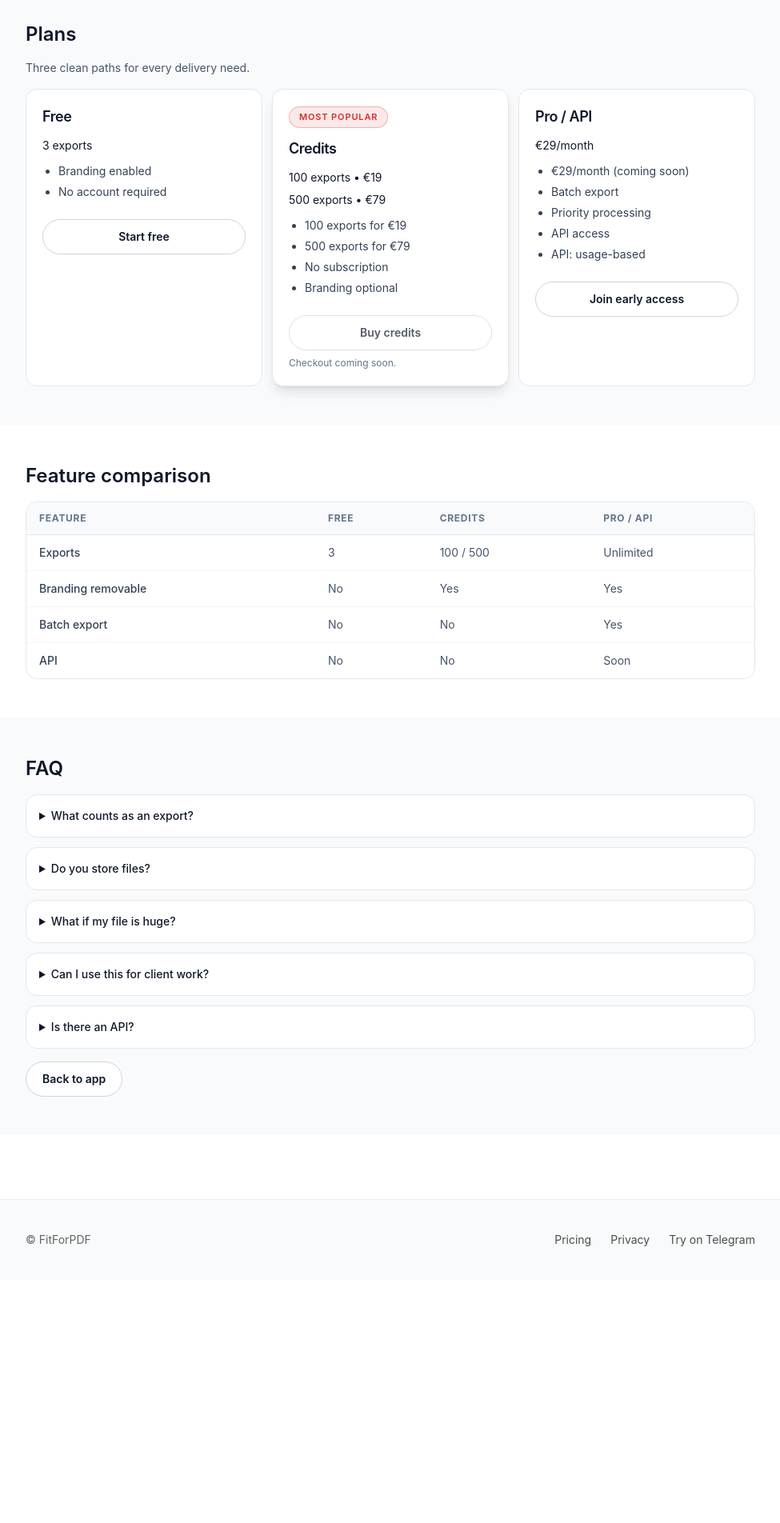
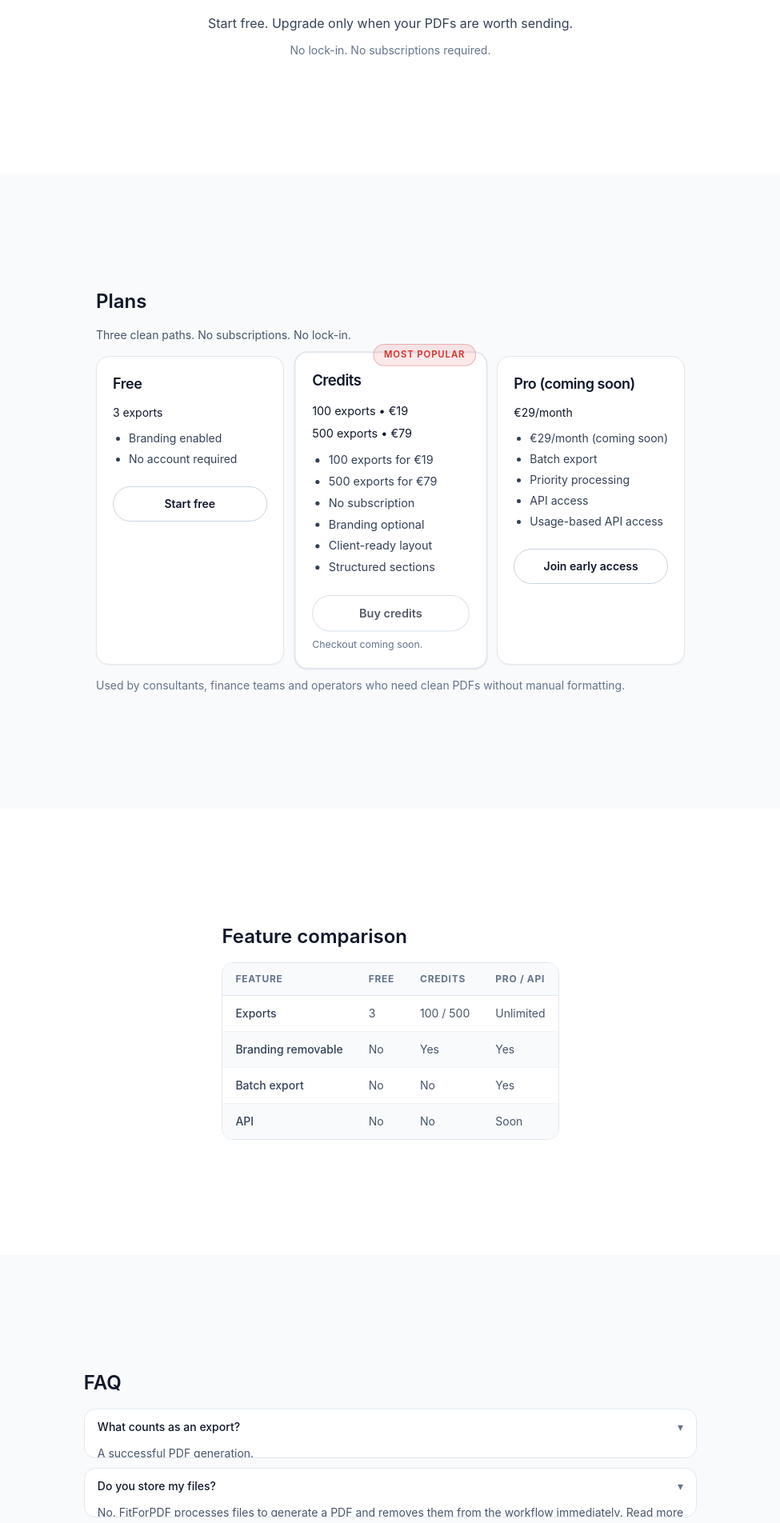
Before and after one commit to Togetheart/fitforpdf-frontend, a Next.js app: page /pricing in a window 1280 px wide. Shown: the part 376-2280 px from the top of the page at 80% size, without its empty margins (152-1127 px from the left). Before the commit the page ends 1976 px from the top, so only its background shows below. Built offline with nearby package versions, Linux system fonts and the light colour scheme.

Commit message:
feat(pricing): Product Hunt-level premium hierarchy

```diff
--- a/app/components/PricingCards.jsx
+++ b/app/components/PricingCards.jsx
@@ -1,11 +1,11 @@
 import React from 'react';
 
 const CTA_BASE =
-  'inline-flex h-11 w-full items-center justify-center rounded-full border px-4 text-sm font-semibold transition';
+  'inline-flex h-11 w-full items-center justify-center rounded-full border px-4 text-sm font-semibold transition duration-150 ease-out';
 const CTA_PRIMARY =
-  `${CTA_BASE} border-[#D92D2A] bg-[#D92D2A] text-white hover:bg-[#c82727]`;
+  `${CTA_BASE} border-[#D92D2A] bg-[#D92D2A] text-white hover:bg-[#c82727] focus-visible:outline-none focus-visible:ring-2 focus-visible:ring-[#D92D2A]/40 focus-visible:ring-offset-2`;
 const CTA_SECONDARY =
-  `${CTA_BASE} border-slate-300 bg-white text-slate-900 hover:bg-slate-50`;
+  `${CTA_BASE} border-slate-300 bg-white text-slate-900 hover:bg-slate-50 focus-visible:outline-none focus-visible:ring-2 focus-visible:ring-slate-400/50 focus-visible:ring-offset-2`;
 
 function renderAction(plan) {
   if (plan.actionType === 'link') {
@@ -48,14 +48,14 @@ export default function PricingCards({
   gridTestId = 'pricing-grid',
 }) {
   const HeadingTag = headingTag;
-  const GRID_CLASS = 'grid grid-cols-1 gap-3 md:grid-cols-3';
+  const GRID_CLASS = 'grid grid-cols-1 gap-4 md:grid-cols-3';
 
   return (
     <div className={GRID_CLASS} data-testid={gridTestId}>
       {plans.map((plan) => {
         const cardClass = [
-          'rounded-[14px] border border-slate-200 bg-white p-5',
-          plan.recommended ? 'relative border-[#D92D2A]/40 shadow-lg transition-transform duration-200' : '',
+          'relative rounded-2xl border border-slate-200 bg-white p-5 shadow-sm transition duration-150 ease-out hover:-translate-y-0.5 hover:shadow-md',
+          plan.recommended ? 'border-2 border-[#D92D2A]/50 shadow-[0_10px_35px_-22px_rgba(0,0,0,0.35)] md:scale-[1.03]' : '',
           plan.recommended ? `md:${featuredScaleClass}` : '',
         ]
           .filter(Boolean)
@@ -73,7 +73,7 @@ export default function PricingCards({
             className={cardClass}
           >
             {plan.badge ? (
-              <div className="mb-3">
+              <div className="absolute -top-3 right-3">
                 <span
                   data-testid="pricing-badge"
                   className="inline-flex rounded-full border border-[#D92D2A]/30 bg-[#D92D2A]/10 px-3 py-1 text-[11px] font-semibold uppercase tracking-[0.08em] text-[#D92D2A]"
--- a/app/pricing/page.jsx
+++ b/app/pricing/page.jsx
@@ -1,47 +1,61 @@
 'use client';
 
-import React from 'react';
+import React, { useState } from 'react';
 import { PRICING_CARDS, PRICING_PAGE_COPY } from '../siteCopy.mjs';
 import PricingCards from '../components/PricingCards';
 import Section from '../components/Section';
 
-const LINK_CLASS = 'inline-flex h-11 items-center justify-center rounded-full border border-slate-300 bg-white px-5 text-sm font-semibold text-slate-900 transition hover:bg-slate-50';
+const LINK_CLASS =
+  'inline-flex h-11 items-center justify-center rounded-full border border-slate-300 bg-white px-5 text-sm font-semibold text-slate-900 transition duration-150 ease-out hover:bg-slate-50 focus-visible:outline-none focus-visible:ring-2 focus-visible:ring-slate-400/50 focus-visible:ring-offset-2';
+
+function Chevron({ open }) {
+  return (
+    <span
+      aria-hidden="true"
+      className={`text-slate-500 transition-transform duration-200 ${open ? 'rotate-180' : ''}`}
+    >
+      ▾
+    </span>
+  );
+}
 
 export default function PricingPage() {
+  const [openQuestion, setOpenQuestion] = useState(null);
+
   return (
     <div className="min-h-screen bg-white text-slate-900">
-      <Section id="pricing-hero" index={0}>
-        <p className="text-xs font-semibold uppercase tracking-[0.2em] text-slate-500">
-          Pricing
-        </p>
-        <h1 className="text-4xl font-[650] leading-tight tracking-tight sm:text-[56px]">
+      <Section id="pricing-hero" index={0} bg="bg-white" className="py-20 sm:py-24">
+        <div className="mx-auto max-w-2xl text-center">
+          <p className="text-xs font-semibold uppercase tracking-[0.2em] text-slate-500">Pricing</p>
+          <h1 className="mt-4 text-4xl font-[650] leading-tight tracking-tight sm:text-[56px]">
             {PRICING_PAGE_COPY.pageTitle}
           </h1>
-        <p className="max-w-[56ch] text-sm text-slate-600">{PRICING_PAGE_COPY.pageSubtitle}</p>
-        <p className="text-sm text-slate-700">{PRICING_PAGE_COPY.pageMicro}</p>
+          <p className="mt-4 text-sm text-slate-700 sm:text-base">{PRICING_PAGE_COPY.pageSubtitle}</p>
+          <p className="mt-3 text-sm text-slate-500">{PRICING_PAGE_COPY.pageMicro}</p>
+        </div>
       </Section>
 
-      <Section id="pricing-plans" index={1} bg="bg-gray-50">
-        <div className="space-y-4">
+      <Section id="pricing-plans" index={1} bg="bg-gray-50" className="py-20 sm:py-24">
+        <div className="mx-auto max-w-6xl space-y-4">
           <h2 className="text-2xl font-semibold">Plans</h2>
           <p className="max-w-[60ch] text-sm text-slate-600">
-            Three clean paths for every delivery need.
+            Three clean paths. No subscriptions. No lock-in.
           </p>
-          <div>
           <PricingCards
             plans={PRICING_CARDS}
             headingTag="h3"
             showActions
             featuredScaleClass="scale-105"
+            gridTestId="pricing-grid"
           />
-          </div>
+          <p className="text-sm text-slate-500">{PRICING_PAGE_COPY.socialProof}</p>
         </div>
       </Section>
 
-      <Section id="pricing-comparison" index={2}>
-        <div className="space-y-4">
+      <Section id="pricing-comparison" index={2} className="py-20 sm:py-24">
+        <div className="mx-auto max-w-6xl space-y-4">
           <h2 className="text-2xl font-semibold">Feature comparison</h2>
-          <div className="overflow-x-auto rounded-[14px] border border-slate-200 bg-white">
+          <div className="overflow-x-auto rounded-[14px] border border-slate-200">
             <table className="min-w-full text-sm" data-testid="pricing-comparison-table">
               <thead>
                 <tr className="border-b border-slate-200 bg-slate-50 text-left text-xs uppercase tracking-[0.06em] text-slate-500">
@@ -52,8 +66,13 @@ export default function PricingPage() {
                 </tr>
               </thead>
               <tbody>
-                {PRICING_PAGE_COPY.comparison.map((row) => (
-                  <tr key={row[0]} className="border-b border-slate-100 last:border-0">
+                {PRICING_PAGE_COPY.comparison.map((row, rowIndex) => (
+                  <tr
+                    key={row[0]}
+                    className={`border-b border-slate-100 last:border-0 ${
+                      rowIndex % 2 === 0 ? 'bg-white' : 'bg-slate-50'
+                    }`}
+                  >
                     <th className="px-4 py-3 text-left font-medium text-slate-700">{row[0]}</th>
                     <td className="px-4 py-3 text-slate-600">{row[1]}</td>
                     <td className="px-4 py-3 text-slate-600">{row[2]}</td>
@@ -66,14 +85,35 @@ export default function PricingPage() {
         </div>
       </Section>
 
-      <Section id="pricing-faq" index={3} bg="bg-gray-50">
-        <div className="space-y-4">
+      <Section id="pricing-faq" index={3} bg="bg-gray-50" className="py-20 sm:py-24">
+        <div className="mx-auto max-w-3xl space-y-4">
           <h2 className="text-2xl font-semibold">FAQ</h2>
           <div className="space-y-3">
-            {PRICING_PAGE_COPY.faq.map((item) => (
-              <details key={item.question} className="rounded-[14px] border border-slate-200 bg-white p-4">
-                <summary className="cursor-pointer text-sm font-medium text-slate-900">{item.question}</summary>
-                <p className="mt-3 text-sm leading-relaxed text-slate-600">
+            {PRICING_PAGE_COPY.faq.map((item, index) => {
+              const isOpen = openQuestion === index;
+
+              return (
+                <div
+                  key={item.question}
+                  className="overflow-hidden rounded-[14px] border border-slate-200 bg-white transition-shadow duration-150 hover:shadow-sm"
+                >
+                  <button
+                    type="button"
+                    onClick={() => setOpenQuestion((current) => (current === index ? null : index))}
+                    className="flex w-full items-center justify-between gap-3 px-4 py-3 text-left text-sm font-medium text-slate-900"
+                    aria-expanded={isOpen}
+                  >
+                    {item.question}
+                    <Chevron open={isOpen} />
+                  </button>
+                  <div
+                    className={`grid overflow-hidden transition-all duration-200 ease-out ${
+                      isOpen ? 'grid-rows-[1fr]' : 'grid-rows-[0fr]'
+                    }`}
+                    aria-hidden={!isOpen}
+                  >
+                    <div className="min-h-0 px-4 pb-4 text-sm text-slate-600">
+                      <p className="leading-relaxed">
                         {item.answer}
                         {item.link ? (
                           <>
@@ -84,8 +124,11 @@ export default function PricingPage() {
                           </>
                         ) : null}
                       </p>
-              </details>
-            ))}
+                    </div>
+                  </div>
+                </div>
+              );
+            })}
           </div>
           <a className={LINK_CLASS} href={PRICING_PAGE_COPY.backToAppHref}>
             {PRICING_PAGE_COPY.backToApp}
--- a/app/siteCopy.mjs
+++ b/app/siteCopy.mjs
@@ -54,9 +54,10 @@ export const LANDING_COPY_KEYS = {
 };
 
 export const PRICING_PAGE_COPY = {
-  pageTitle: 'Simple and transparent',
-  pageSubtitle: 'Pay per output. No lock-in.',
-  pageMicro: 'Start free. Upgrade when you need more exports.',
+  pageTitle: 'Pay only for what you export.',
+  pageSubtitle: 'Start free. Upgrade only when your PDFs are worth sending.',
+  pageMicro: 'No lock-in. No subscriptions required.',
+  socialProof: 'Used by consultants, finance teams and operators who need clean PDFs without manual formatting.',
 
   freeTitle: 'Free',
   freeSubtitle: '3 exports',
@@ -72,18 +73,20 @@ export const PRICING_PAGE_COPY = {
   credits500Price: '€79',
   creditsFeature: 'No subscription',
   creditsFeature2: 'Branding optional',
+  creditsFeature3: 'Client-ready layout',
+  creditsFeature4: 'Structured sections',
   creditsCtaLabel: 'Buy credits',
   creditsCtaHref: '#',
   creditsCtaTooltip: 'Checkout coming soon.',
   creditsBadge: 'Most popular',
 
-  proApiTitle: 'Pro / API',
+  proApiTitle: 'Pro (coming soon)',
   proApiComingSoon: 'Coming soon',
   proPrice: '€29/month',
   proFeature1: 'Batch export',
   proFeature2: 'Priority processing',
   proFeature3: 'API access',
-  proFeature4: 'API: usage-based',
+  proFeature4: 'Usage-based API access',
   proApiCtaLabel: 'Join early access',
   proApiCtaHref: 'mailto:support@fitforpdf.com',
 
@@ -103,21 +106,17 @@ export const PRICING_PAGE_COPY = {
       answer: 'A successful PDF generation.',
     },
     {
-      question: 'Do you store files?',
-      answer: 'See /privacy',
+      question: 'Do you store my files?',
+      answer: 'No. FitForPDF processes files to generate a PDF and removes them from the workflow immediately.',
       link: '/privacy',
     },
     {
-      question: 'What if my file is huge?',
-      answer: 'Use the compact mode or reduce scope before exporting.',
+      question: 'Is this suitable for client work?',
+      answer: 'Yes. The goal is to deliver predictable, client-ready exports.',
     },
     {
-      question: 'Can I use this for client work?',
-      answer: 'Yes. The tool is designed for reliable, client-ready exports.',
-    },
-    {
-      question: 'Is there an API?',
-      answer: 'An API access plan is included with the Pro/API offering, coming soon.',
+      question: 'Do you offer an API?',
+      answer: 'API access is part of the Pro plan and is coming soon.',
     },
   ],
 };
@@ -149,6 +148,8 @@ export const PRICING_CARDS = [
       `${PRICING_PAGE_COPY.credits500Title} for ${PRICING_PAGE_COPY.credits500Price}`,
       `${PRICING_PAGE_COPY.creditsFeature}`,
       `${PRICING_PAGE_COPY.creditsFeature2}`,
+      `${PRICING_PAGE_COPY.creditsFeature3}`,
+      `${PRICING_PAGE_COPY.creditsFeature4}`,
     ],
     actionLabel: PRICING_PAGE_COPY.creditsCtaLabel,
     actionType: 'button',
```
Also changed, not shown: 2 other files (tests, documents, lock files or other folders). Lines whose indentation alone changed are shown as unchanged.
